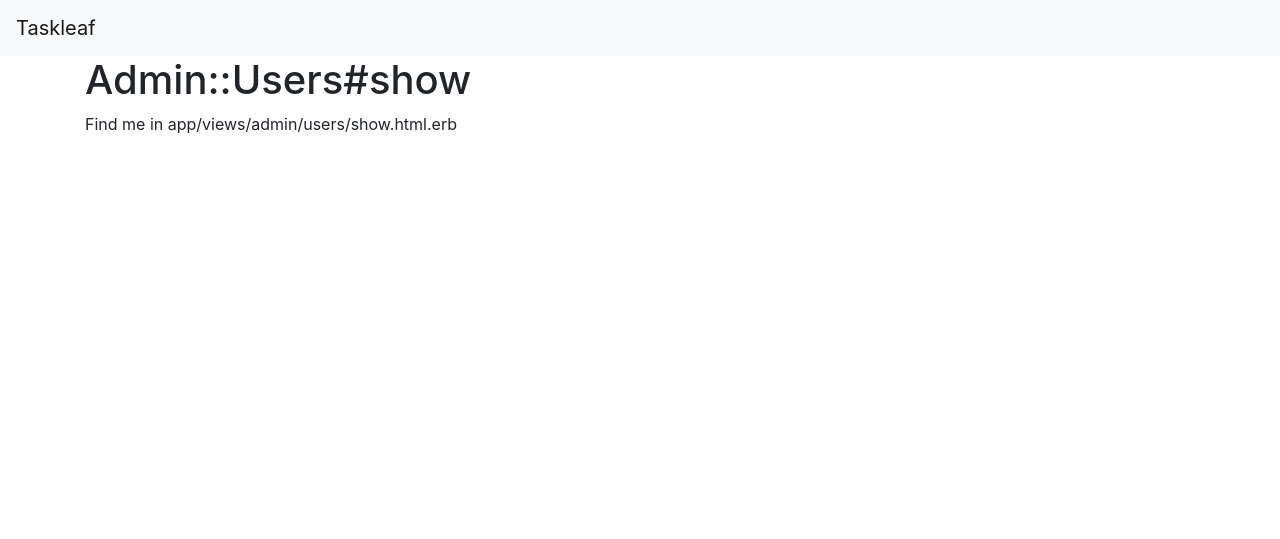
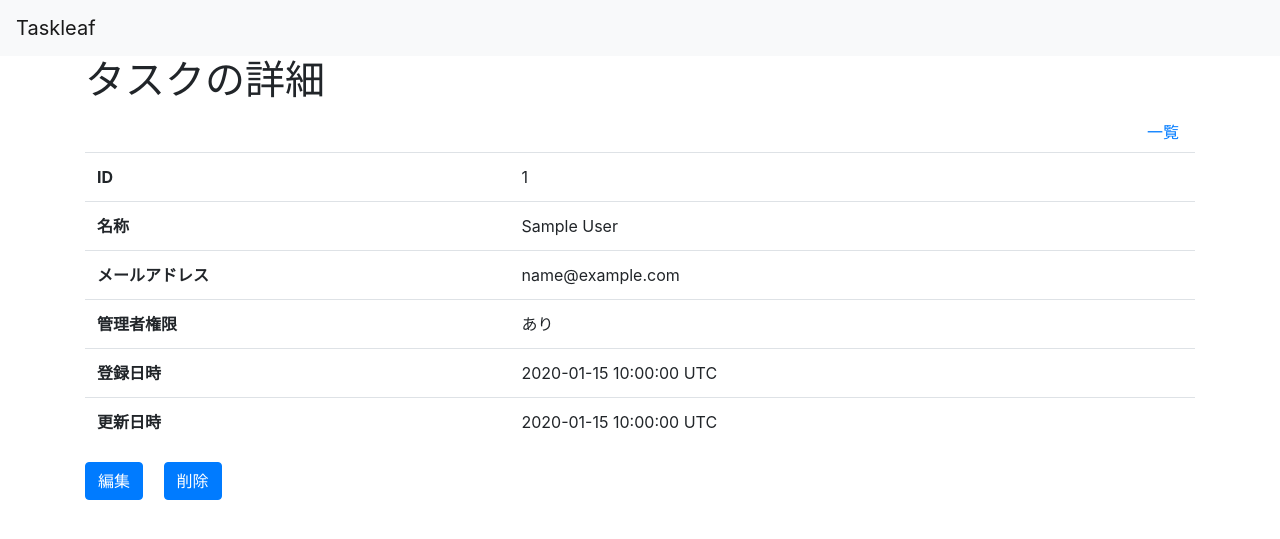
Before and after one commit to suyasuyao/rails5-sokusyu-taskleaf, a Rails app: page /admin/users/1 in a window 1280 px wide. Shown: the top 539 px of the page. Run offline with Rails 7, Linux system fonts and the light colour scheme; tables that the repository leaves empty hold one stand-in row (values such as "Sample post"); style sheets or scripts are compiled from the project's sources; some libraries are stand-ins or nearby versions.

Commit message:
4-5 ログイン機能を作る #14
ユーザー管理機能 を追加する
ユーザー詳細作成(show)

```diff
--- a/taskleaf/app/controllers/admin/users_controller.rb
+++ b/taskleaf/app/controllers/admin/users_controller.rb
@@ -31,6 +31,7 @@ class Admin::UsersController < ApplicationController
   end
 
   def show
+    @user = User.find(params[:id])
   end
 
   def index
--- a/taskleaf/app/views/admin/users/show.html.erb
+++ b/taskleaf/app/views/admin/users/show.html.erb
@@ -1,2 +1,62 @@
-<h1>Admin::Users#show</h1>
-<p>Find me in app/views/admin/users/show.html.erb</p>
+<h1>タスクの詳細</h1>
+
+<div class="nav justify-content-end">
+  <%= link_to "一覧", admin_users_path, class:'nav-link' %>
+</div>
+
+<table class="table table-hover">
+  <tbody>
+  <tr>
+    <th>
+      <%= User.human_attribute_name(:id)%>
+    </th>
+    <td>
+      <%= @user.id %>
+    </td>
+  </tr>
+  <tr>
+    <th>
+      <%= User.human_attribute_name(:name) %>
+    </th>
+    <td>
+      <%= @user.name %>
+    </td>
+  </tr>
+  <tr>
+    <th>
+      <%= User.human_attribute_name(:email) %>
+    </th>
+    <td>
+      <%= @user.email %>
+    </td>
+  </tr>
+  <tr>
+    <th>
+      <%= User.human_attribute_name(:admin) %>
+    </th>
+    <td>
+      <%= @user.admin? ? 'あり' : 'なし' %>
+    </td>
+  </tr>
+  <tr>
+    <th>
+      <%= User.human_attribute_name(:created_at) %>
+    </th>
+    <td>
+      <%= @user.created_at %>
+    </td>
+  </tr>
+  <tr>
+    <th>
+      <%= User.human_attribute_name(:updated_at) %>
+    </th>
+    <td>
+      <%= @user.updated_at %>
+    </td>
+  </tr>
+  </tbody>
+</table>
+
+<%= link_to '編集', edit_admin_user_path, class: 'btn btn-primary mr-3' %>
+<%= link_to '削除', [:admin, @user], method: :delete, data: {confirm: "ユーザー「#{@user.name}」を削除します。よろしいですか？"}, class:
+  'btn btn-primary' %>
```
Also changed, not shown: README.md.
